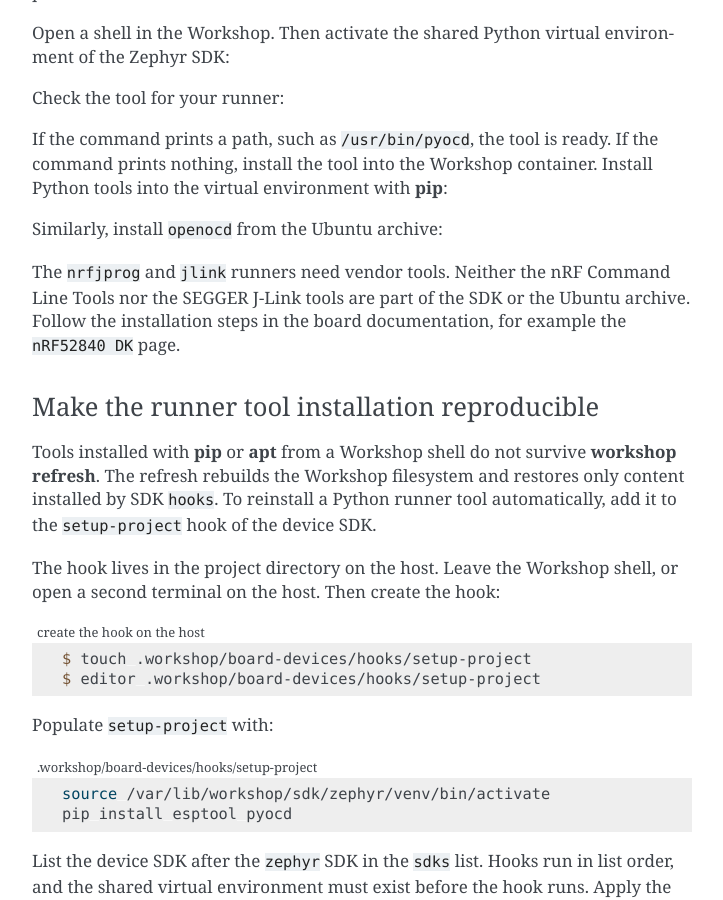
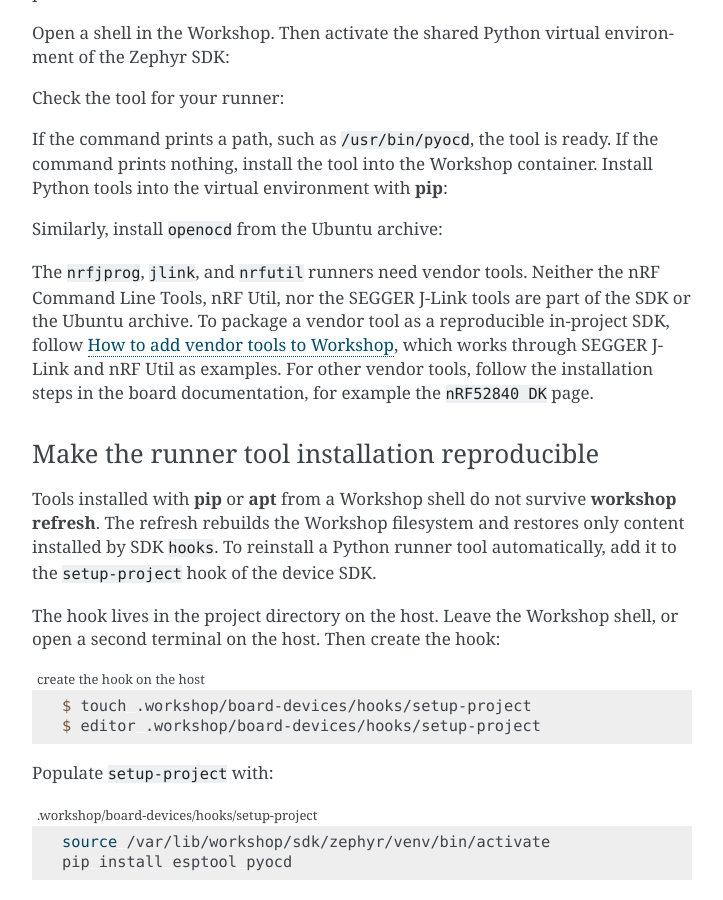
Before and after one commit to canonical/zephyr-lts-docs, a Sphinx documentation site: the page built from docs/tutorials/workshop-flash-hardware.rst, in a window 1280 px wide and 900 px high, scrolled down 5676 px. Shown: the whole window, without its empty margins (388-1111 px from the left). Built offline with Sphinx 7.4.7, drawn with Linux system fonts in a browser that asks for light colours; the version number could not be read and is left out; cross-references to code outside the pages are shown as plain code; some of the changed text lies outside the part shown.

Commit message:
how-to: adding vendor tools to workshop

```diff
--- a/docs/.custom_wordlist.txt
+++ b/docs/.custom_wordlist.txt
@@ -40,6 +40,7 @@
 Spread
 TOC
 URL
+Util
 VMs
 WCAG
 Workshop
@@ -80,6 +82,8 @@
 mitigations
 mkdir
 npm
+nrfjprog
+nrfutil
 openapi
 otf
 plantuml
--- a/docs/conf.py
+++ b/docs/conf.py
@@ -232,6 +232,8 @@
     "https://example.com",
     # SourceForge domains often block linkcheck
     r"https://.*\.sourceforge\.(net|io)/.*",
+    # nordicsemi.com blocks the linkcheck bot with a 403
+    r"https://www\.nordicsemi\.com/.*",
 ]
 
 # A regex list of URLs where anchors are ignored by 'make linkcheck'
--- a/docs/reference/workshop-environment.rst
+++ b/docs/reference/workshop-environment.rst
@@ -94,6 +94,11 @@
 because they grant access to host hardware.
 Follow :ref:`how_access_hardware_from_workshop` for the procedure.
 
+Some runners, such as :samp:`jlink` and :samp:`nrfutil`,
+also call a vendor tool that the SDK bundle does not provide.
+Package the tool in an in-project SDK,
+as described in :ref:`how_adding_vendor_tools_to_workshop`.
+
 
 See also
 --------
@@ -105,6 +110,7 @@
 How-to guides:
 
 - :ref:`how_access_hardware_from_workshop`
+- :ref:`how_adding_vendor_tools_to_workshop`
 
 Explanation:
 
--- a/docs/tutorials/workshop-flash-hardware.rst
+++ b/docs/tutorials/workshop-flash-hardware.rst
@@ -348,11 +348,13 @@
    |workshop_project_prompt| sudo apt update
    |workshop_project_prompt| sudo apt install openocd
 
-The :samp:`nrfjprog` and :samp:`jlink` runners need vendor tools. Neither the
-nRF Command Line Tools nor the SEGGER J-Link tools are part of the SDK or the
-Ubuntu archive. Follow the installation steps in the board documentation, for
-example the :zephyr-docs:`nRF52840 DK <boards/nordic/nrf52840dk/doc/index.html>`
-page.
+The :samp:`nrfjprog`, :samp:`jlink`, and :samp:`nrfutil` runners need vendor
+tools. Neither the nRF Command Line Tools, nRF Util, nor the SEGGER J-Link
+tools are part of the SDK or the Ubuntu archive. To package a vendor tool as
+a reproducible in-project SDK, follow :ref:`how_adding_vendor_tools_to_workshop`,
+which works through SEGGER J-Link and nRF Util as examples. For other vendor
+tools, follow the installation steps in the board documentation, for example
+the :zephyr-docs:`nRF52840 DK <boards/nordic/nrf52840dk/doc/index.html>` page.
 
 Make the runner tool installation reproducible
 ~~~~~~~~~~~~~~~~~~~~~~~~~~~~~~~~~~~~~~~~~~~~~~
@@ -603,5 +605,8 @@
 For the full device access procedure and the connection reference, read
 :ref:`how_access_hardware_from_workshop`.
 
+To package a vendor tool as a reproducible in-project SDK, read
+:ref:`how_adding_vendor_tools_to_workshop`.
+
 To understand the files that Workshop manages, read
 :ref:`ref_workshop_environment`.
```
Also changed, not shown: other parts of docs/.custom_wordlist.txt (+2 -0 lines), docs/how-to/adding-vendor-tools-to-workshop.rst (added, +271 -0 lines), docs/how-to/index.rst (+12 -0 lines).
